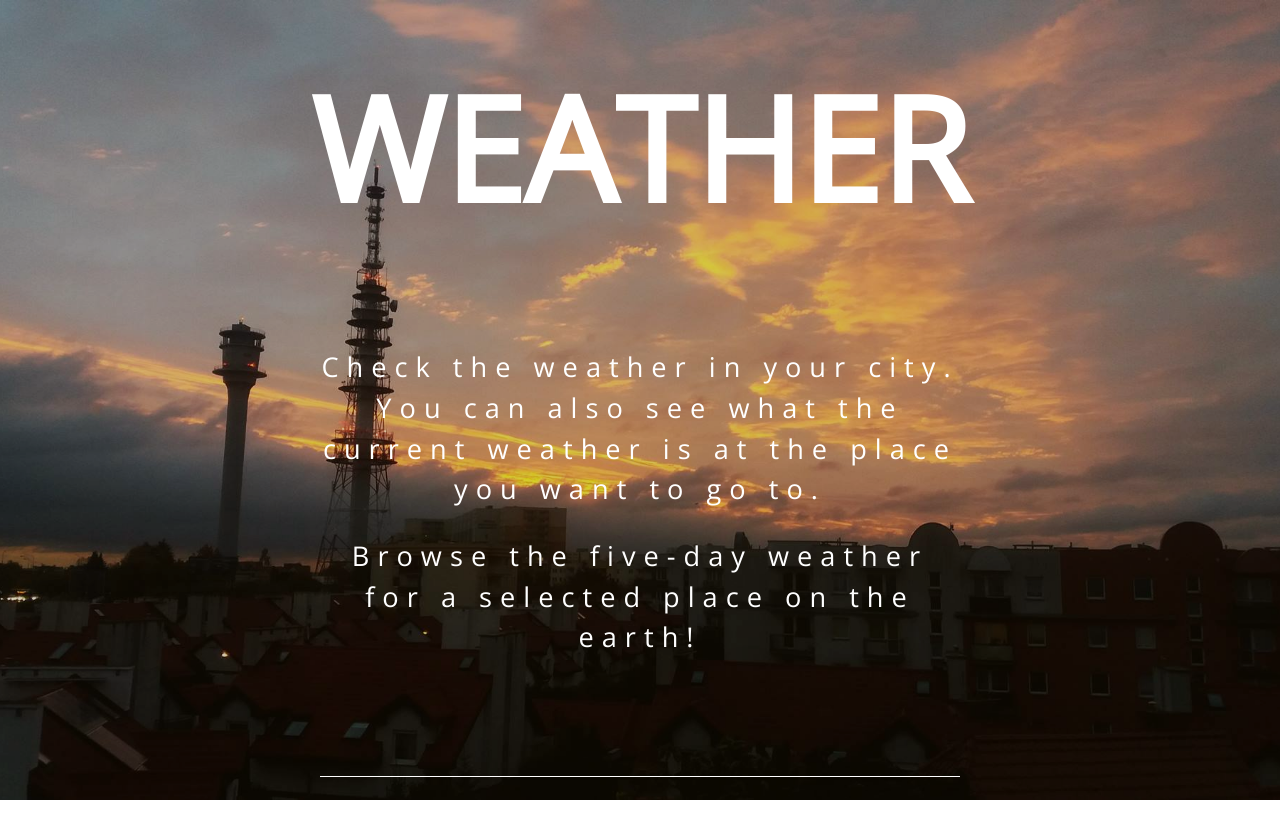
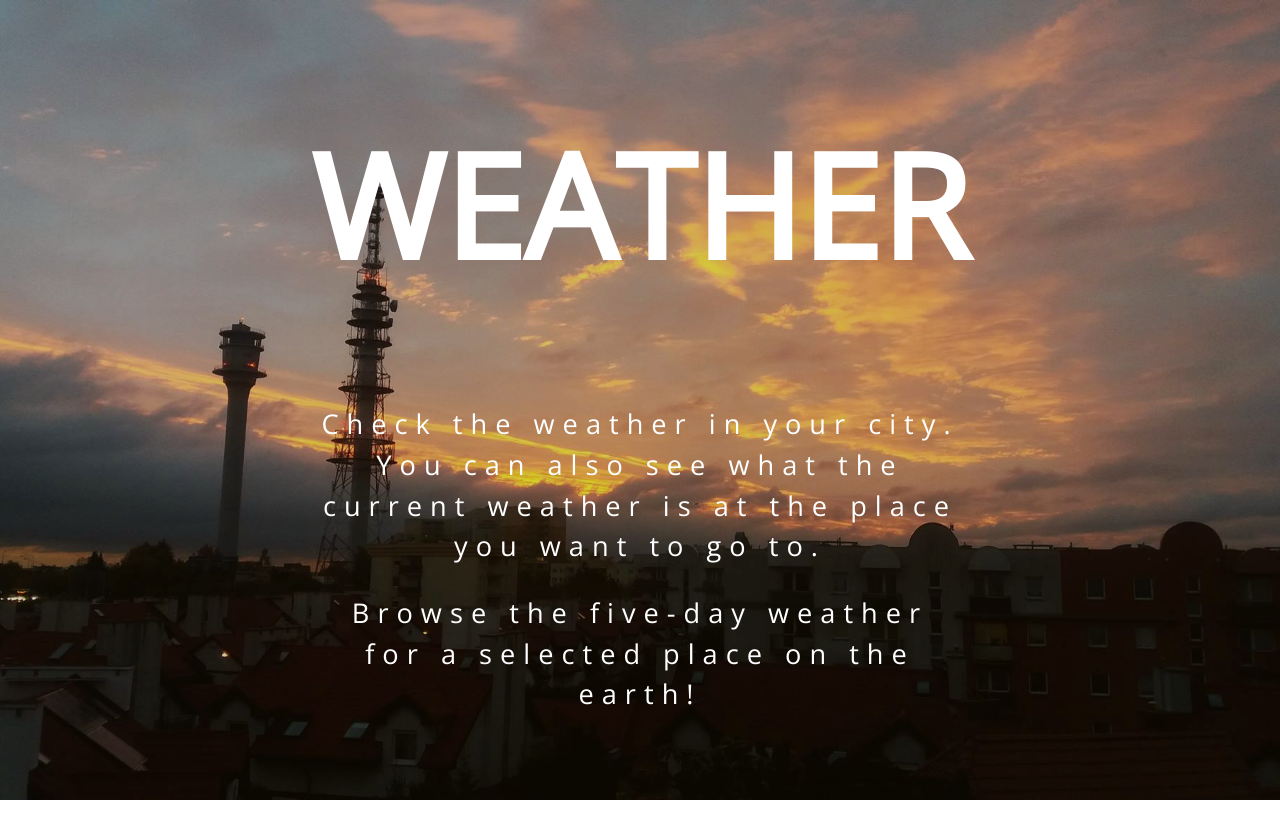
Before and after one commit to TomaszSwiatek/forecast-vue, a Vue app: page / in a window 1280 px wide. Before the commit the page ends 800 px from the top, so only its background shows below. Built offline with nearby package versions, Linux system fonts and the light colour scheme; the HTML template or start-up script is replaced by a standard one.

Commit message:
log fixed resposive

```diff
--- a/src/App.vue
+++ b/src/App.vue
@@ -96,31 +96,28 @@ body {
     margin-top: -50px;
   }
   .wrapper {
-    // position: relative;
+    position: relative;
     display: flex;
     flex-direction: column;
     align-items: center;
     justify-content: center;
+
     margin: 0;
 
     width: 100%;
     min-height: 100vh;
     width: 100%;
-    // padding-top: 2rem;
+    padding-top: 10vh;
 
     //adds this class to wrapper when step === 1 - see wrapper tag.
     &.flexStart {
       justify-content: flex-start;
-      // padding-top: 13vh;
     }
   }
   .logo {
-    // position: absolute;
-    // top: 2vh;
-    // background-image: url("./assets/sky-690293.jpg");
-    width: 30vw;
-    // padding-top: 2rem;
-    // height: 20%;
+    position: absolute;
+    top: 4vh; //padding is in vh, we ll try to config all by vh  to do our absolute element responsive
+    height: 6vh;
   }
 } //end of body
 </style>
```
